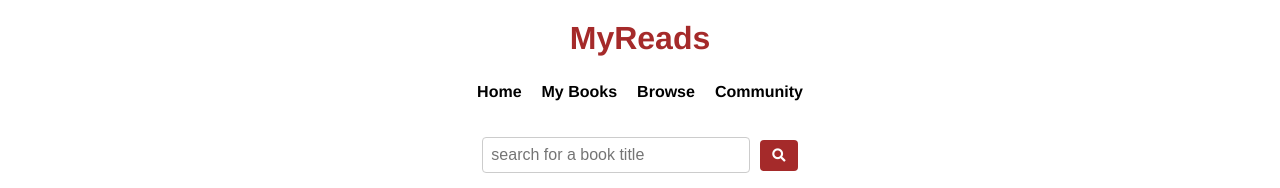
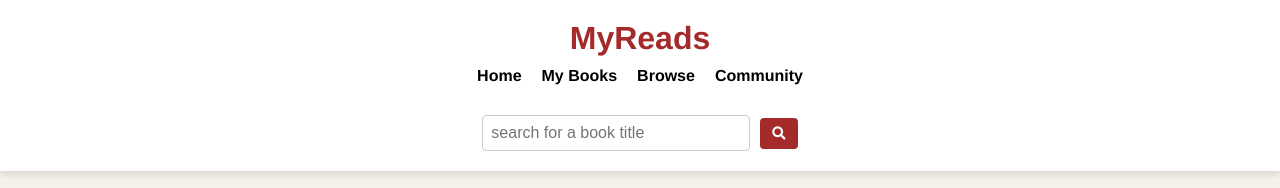
Before and after one commit to Jean-PaulCasanova/assessment007, a plain HTML site: page index.html in a window 1280 px wide. Shown: the top 188 px of the page. Drawn offline with Linux system fonts and the light colour scheme.

Commit message:
still, no

```diff
--- a/css/styles.css
+++ b/css/styles.css
@@ -7,6 +7,7 @@ body {
 }
 
 /* Header Section */
+/* Header Section Update */
 header {
     background-color: #ffffff;
     padding: 20px;
@@ -15,6 +16,7 @@ header {
     flex-direction: column;
     align-items: center;
     text-align: center;
+    gap: 10px; /* Adds spacing between elements */
 }
 
 header h1 {
@@ -23,20 +25,14 @@ header h1 {
     margin: 0;
 }
 
-nav {
-    margin-top: 10px;
-}
-
+/* Navigation Update */
 nav ul {
     list-style: none;
     padding: 0;
+    margin: 0; /* Ensures no extra spacing */
     display: flex;
     gap: 20px;
     justify-content: center;
-}
-
-nav ul li {
-    margin: 0;
 }
 
 nav ul li a {
```
